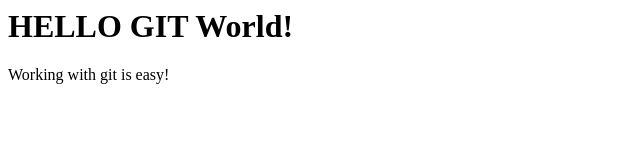
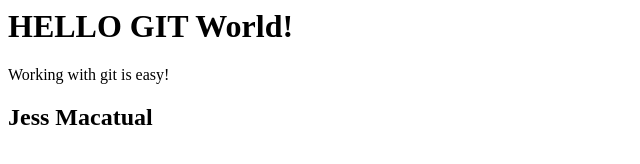
Before and after one commit to jCMacatual/GitGithubMasterclass, a plain HTML site: page index.html in a window 1280 px wide. Shown: the whole page, without its empty margins (0-640 px from the left). Drawn offline with Linux system fonts and the light colour scheme.

Commit message:
added author

```diff
--- a/index.html
+++ b/index.html
@@ -3,3 +3,5 @@
 <div>
 	<p>Working with git is easy!</p>
 </div>
+
+<h2>Jess Macatual</h2>
```
